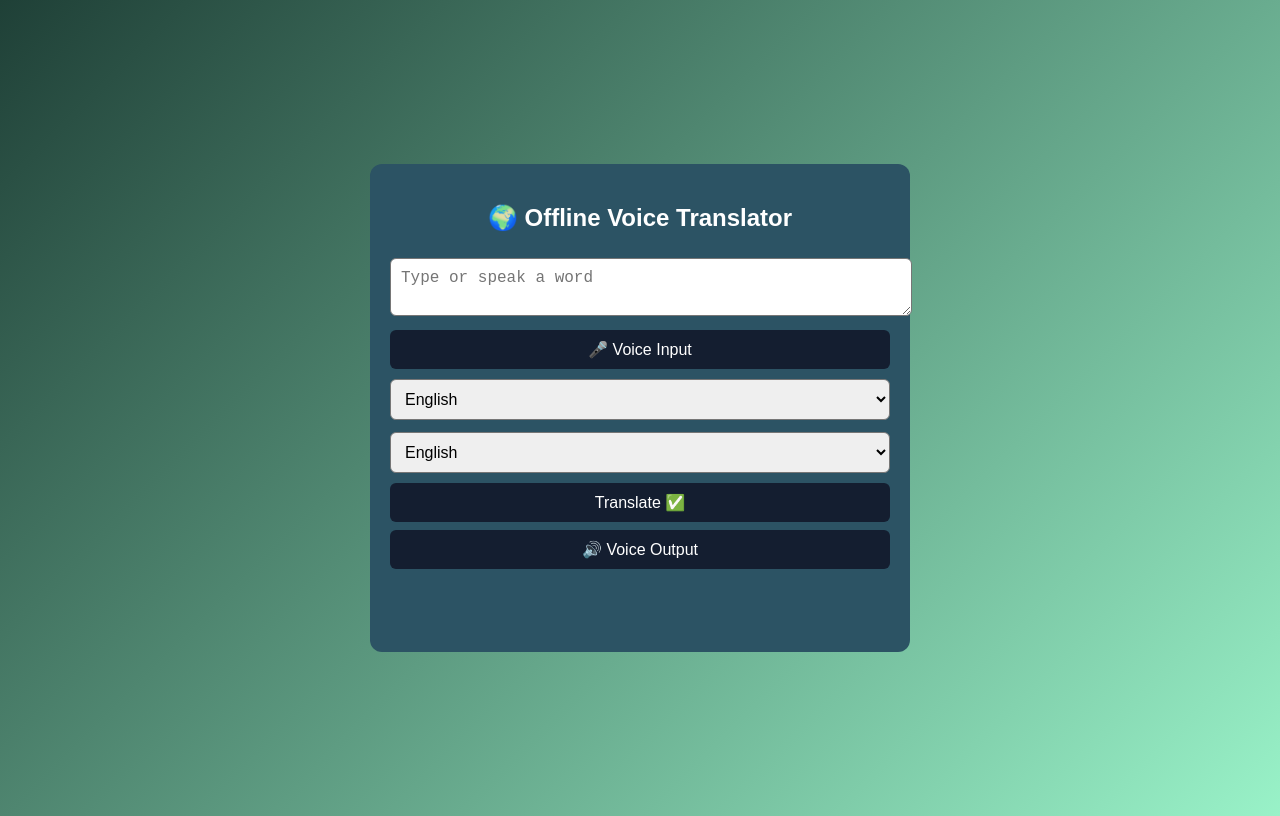
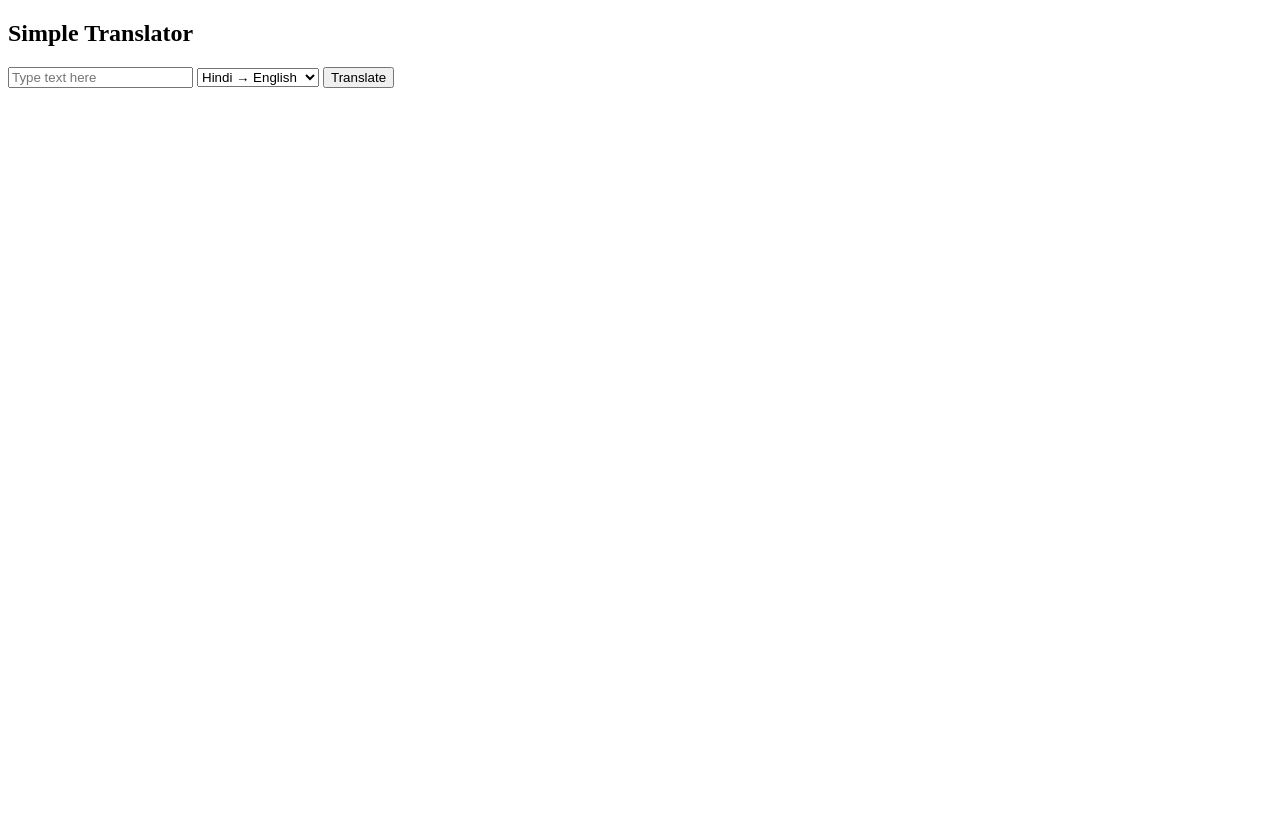
Before and after one commit to gopinathmukherjee272006-del/gnm_project, a plain HTML site: page translator.html in a window 1280 px wide. Drawn offline with Linux system fonts and the light colour scheme.

Commit message:
Update translator.html

```diff
--- a/translator.html
+++ b/translator.html
@@ -1,146 +1,57 @@
 <!DOCTYPE html>
 <html>
 <head>
-  <title>Offline Voice Translator</title>
-  <style>
-    body{
-      font-family: Arial;
-      background: linear-gradient(135deg,#1f4037,#99f2c8);
-      display: flex;
-      justify-content: center;
-      align-items: center;
-      height: 100vh;
-      color: white;
-    }
-    .box{
-      background: #2c5364;
-      padding: 20px;
-      width: 500px;
-      border-radius: 12px;
-      text-align: center;
-    }
-    textarea, select, button{
-      width: 100%;
-      padding: 10px;
-      margin: 6px 0;
-      font-size: 16px;
-      border-radius: 6px;
-    }
-    button{
-      background: #141e30;
-      color: white;
-      border: none;
-      cursor: pointer;
-      margin: 4px 0;
-    }
-    h3{
-      min-height: 30px;
-      margin-top: 10px;
-    }
-  </style>
+  <title>Simple Translator</title>
 </head>
 <body>
+  <h2>Simple Translator</h2>
+  <input type="text" id="text" placeholder="Type text here">
+  <select id="lang">
+    <option value="hi-en">Hindi → English</option>
+    <option value="hi-sa">Hindi → Sanskrit</option>
+    <option value="en-hi">English → Hindi</option>
+  </select>
+  <button onclick="translate()">Translate</button>
+  <p id="output"></p>
 
-<div class="box">
-  <h2>🌍 Offline Voice Translator</h2>
+  <script>
+    async function translate(){
+      const text = document.getElementById("text").value.trim();
+      const lang = document.getElementById("lang").value;
+      const output = document.getElementById("output");
 
-  <textarea id="input" placeholder="Type or speak a word"></textarea>
-  <button onclick="startVoice()">🎤 Voice Input</button>
+      if(!text){ output.innerText="❌ Enter some text"; return; }
 
-  <select id="fromLang">
-    <option value="en">English</option>
-    <option value="hi">Hindi</option>
-    <option value="fr">French</option>
-    <option value="de">German</option>
-    <option value="sa">Sanskrit</option>
-  </select>
+      if(lang==="hi-sa"){
+        // Simple offline dictionary for Hindi → Sanskrit
+        const dict = {
+          "नमस्ते":"नमः",
+          "पानी":"आपः",
+          "धरती":"पृथिवी",
+          "सूरज":"सूर्यः",
+          "चाँद":"चन्द्रः",
+          "मित्र":"मित्रः",
+          "किताब":"पुस्तकम्",
+          "विद्यालय":"विद्यालयः",
+          "प्यार":"प्रेमः"
+        };
+        output.innerText = dict[text] || "❌ Translation not found";
+        return;
+      }
 
-  <select id="toLang">
-    <option value="en">English</option>
-    <option value="hi">Hindi</option>
-    <option value="fr">French</option>
-    <option value="de">German</option>
-    <option value="sa">Sanskrit</option>
-  </select>
+      // For other translations, use MyMemory API
+      let source,target;
+      if(lang==="hi-en"){ source="hi"; target="en"; }
+      else if(lang==="en-hi"){ source="en"; target="hi"; }
 
-  <button onclick="translate()">Translate ✅</button>
-  <button onclick="speak()">🔊 Voice Output</button>
-
-  <h3 id="output"></h3>
-</div>
-
-<script>
-// Offline dictionary (expandable)
-const dict = {
-  "hello":{"hi":"नमस्ते","fr":"bonjour","de":"hallo","sa":"नमः"},
-  "world":{"hi":"दुनिया","fr":"monde","de":"welt","sa":"जगत्"},
-  "apple":{"hi":"सेब","fr":"pomme","de":"apfel","sa":"सेबम्"},
-  "water":{"hi":"पानी","fr":"eau","de":"wasser","sa":"आपः"},
-  "book":{"hi":"किताब","fr":"livre","de":"buch","sa":"पुस्तकम्"},
-  "school":{"hi":"विद्यालय","fr":"école","de":"schule","sa":"विद्यालयः"},
-  "sun":{"hi":"सूरज","fr":"soleil","de":"sonne","sa":"सूर्यः"},
-  "moon":{"hi":"चाँद","fr":"lune","de":"mond","sa":"चन्द्रः"},
-  "fire":{"hi":"आग","fr":"feu","de":"feuer","sa":"अग्निः"},
-  "earth":{"hi":"धरती","fr":"terre","de":"erde","sa":"पृथिवी"},
-  "friend":{"hi":"मित्र","fr":"ami","de":"freund","sa":"मित्रः"},
-  "love":{"hi":"प्यार","fr":"amour","de":"liebe","sa":"प्रेमः"}
-};
-
-// Voice input
-function startVoice(){
-  if(!('SpeechRecognition' in window || 'webkitSpeechRecognition' in window)){
-    alert("Browser does not support voice input");
-    return;
-  }
-  const rec = new (window.SpeechRecognition || window.webkitSpeechRecognition)();
-  rec.lang = "en-US";
-  rec.start();
-  rec.onresult = e => document.getElementById("input").value = e.results[0][0].transcript;
-}
-
-// Translate function
-function translate(){
-  const word = document.getElementById("input").value.trim().toLowerCase();
-  const from = document.getElementById("fromLang").value;
-  const to = document.getElementById("toLang").value;
-  const output = document.getElementById("output");
-
-  if(!word){ output.innerText="❌ Please enter a word"; return; }
-
-  let translation = "";
-
-  if(from==="en"){
-    translation = dict[word] ? dict[word][to] : null;
-  } else {
-    for(let key in dict){
-      if(dict[key][from] && dict[key][from].toLowerCase() === word){
-        translation = dict[key][to];
-        break;
+      try{
+        const res = await fetch(`https://api.mymemory.translated.net/get?q=${encodeURIComponent(text)}&langpair=${source}|${target}`);
+        const data = await res.json();
+        output.innerText = data.responseData.translatedText;
+      }catch(e){
+        output.innerText = "❌ Error! Check internet connection.";
       }
     }
-  }
-
-  output.innerText = translation ? translation : "❌ Translation not found";
-}
-
-// Voice output
-function speak(){
-  const text = document.getElementById("output").innerText;
-  if(!text || text.startsWith("❌")) return;
-
-  const msg = new SpeechSynthesisUtterance(text);
-
-  switch(document.getElementById("toLang").value){
-    case "en": msg.lang="en-US"; break;
-    case "hi": msg.lang="hi-IN"; break;
-    case "fr": msg.lang="fr-FR"; break;
-    case "de": msg.lang="de-DE"; break;
-    case "sa": msg.lang="sa"; break;
-    default: msg.lang="en-US";
-  }
-
-  speechSynthesis.speak(msg);
-}
-</script>
+  </script>
 </body>
 </html>
```
